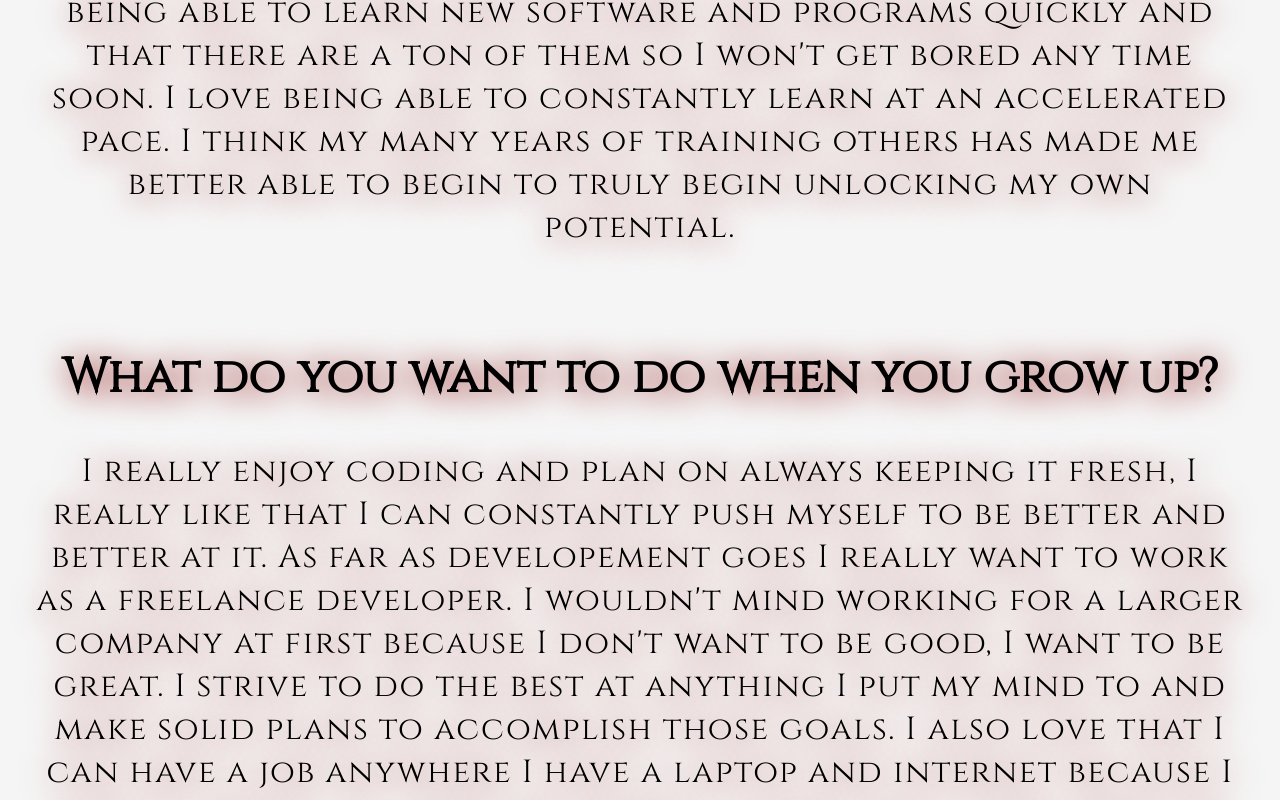
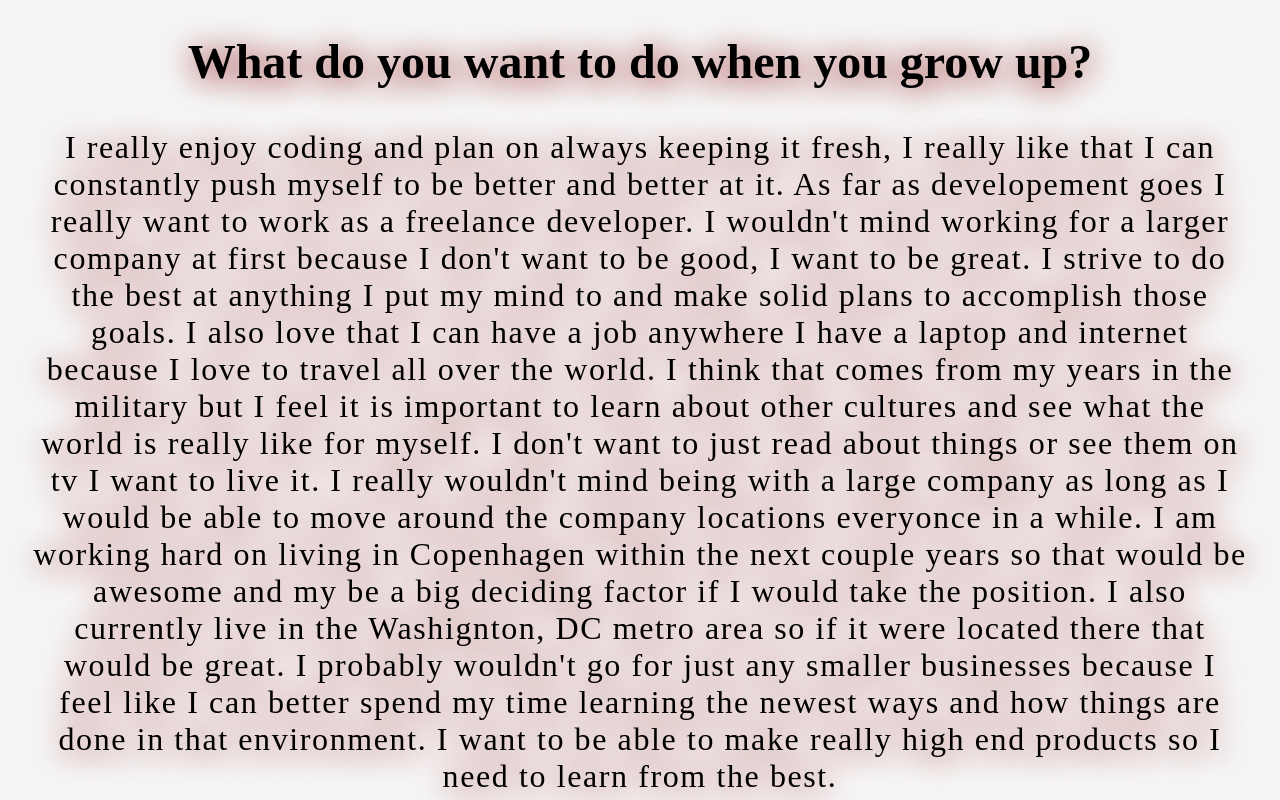
Before and after one commit to jakep84/about-me-, a plain HTML site: page am.html in a window 1280 px wide. Shown: the part 1459-2259 px from the top of the page. Drawn offline with Linux system fonts and the light colour scheme.

Commit message:
2/18 1148

```diff
--- a/am.html
+++ b/am.html
@@ -19,7 +19,7 @@
 </section>
 <section class="location-section">
   <h1> What do you want to do when you grow up?</h1>
-  <p>I really enjoy coding and plan on always keeping it fresh, I really like that I can constantly push myself to be better and better at it. As far as developement goes I really want to work as a freelance developer. I wouldn't mind working for a larger company at first because I don't want to be good, I want to be great. I strive to do the best at anything I put my mind to and make solid plans to accomplish those goals. I also love that I can have a job anywhere I have a laptop and internet because I love to travel all over the world. I think that comes from my years in the military but I feel it is important to learn about other cultures and see what the world is really like for myself. I don't want to just read about things or see them on tv I want to live it. I really wouldn't mind being with a large company as long as I would be able to move around the company locations everyonce in a while. I am working hard on living in Copenhagen within the next couple years so that would be awesome and my be a big deciding factor if I would take the position. I also currently live in the Washignton, DC metro area so if it were located there that would be awesome. I probably wouldn't go for just any smaller businesses because I feel like I can better spend my time learning the newest ways and how things are done in that environment. I want to be able to make really high end products so I need to learn from the best.</p>
+  <p>I really enjoy coding and plan on always keeping it fresh, I really like that I can constantly push myself to be better and better at it. As far as developement goes I really want to work as a freelance developer. I wouldn't mind working for a larger company at first because I don't want to be good, I want to be great. I strive to do the best at anything I put my mind to and make solid plans to accomplish those goals. I also love that I can have a job anywhere I have a laptop and internet because I love to travel all over the world. I think that comes from my years in the military but I feel it is important to learn about other cultures and see what the world is really like for myself. I don't want to just read about things or see them on tv I want to live it. I really wouldn't mind being with a large company as long as I would be able to move around the company locations everyonce in a while. I am working hard on living in Copenhagen within the next couple years so that would be awesome and my be a big deciding factor if I would take the position. I also currently live in the Washignton, DC metro area so if it were located there that would be great. I probably wouldn't go for just any smaller businesses because I feel like I can better spend my time learning the newest ways and how things are done in that environment. I want to be able to make really high end products so I need to learn from the best.</p>
 </section>
 <section class="questions-section">
   <h1> A little more about Jake </h1>
--- a/css/am.css
+++ b/css/am.css
@@ -2,7 +2,8 @@ body {
   color: black;
   background-color: whitesmoke;
   font-size: 2em;
-  font-family: 'Cinzel', serif;
+  Cardo
+  font-family: 'Cardo', serif;
   text-shadow: .05em .1em 1em #8A0707;
   text-align: center;
 }
```
